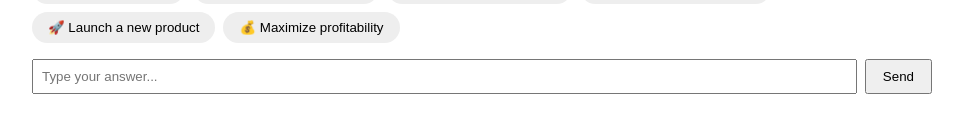
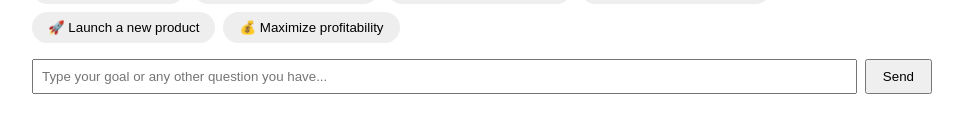
Before and after one commit to mayagupt/Promobuilder, a React (Create React App) app: page / in a window 1280 px wide. Shown: the part 206-338 px from the top of the page, without its empty margins (158-1121 px from the left). Built offline with nearby package versions, Linux system fonts and the light colour scheme.

Commit message:
Update App.js

```diff
--- a/src/App.js
+++ b/src/App.js
@@ -216,7 +216,7 @@ export default function App() {
           value={userInput}
           onChange={(e) => setUserInput(e.target.value)}
           onKeyDown={(e) => e.key === 'Enter' && handleUserMessage()}
-          placeholder="Type your answer..."
+          placeholder="Type your goal or any other question you have..."
           style={{ flex: 1, padding: '0.5rem' }}
         />
         <button onClick={() => handleUserMessage()} style={{ padding: '0.5rem 1rem' }}>Send</button>
```
